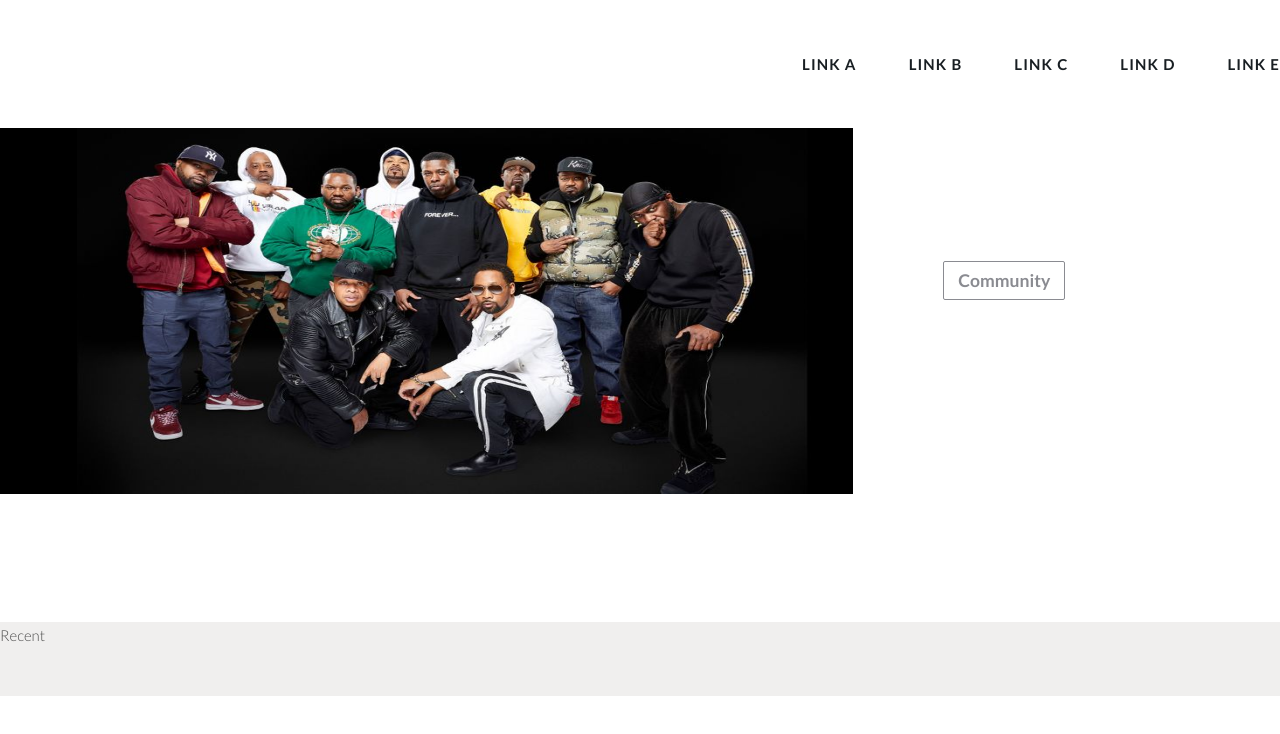
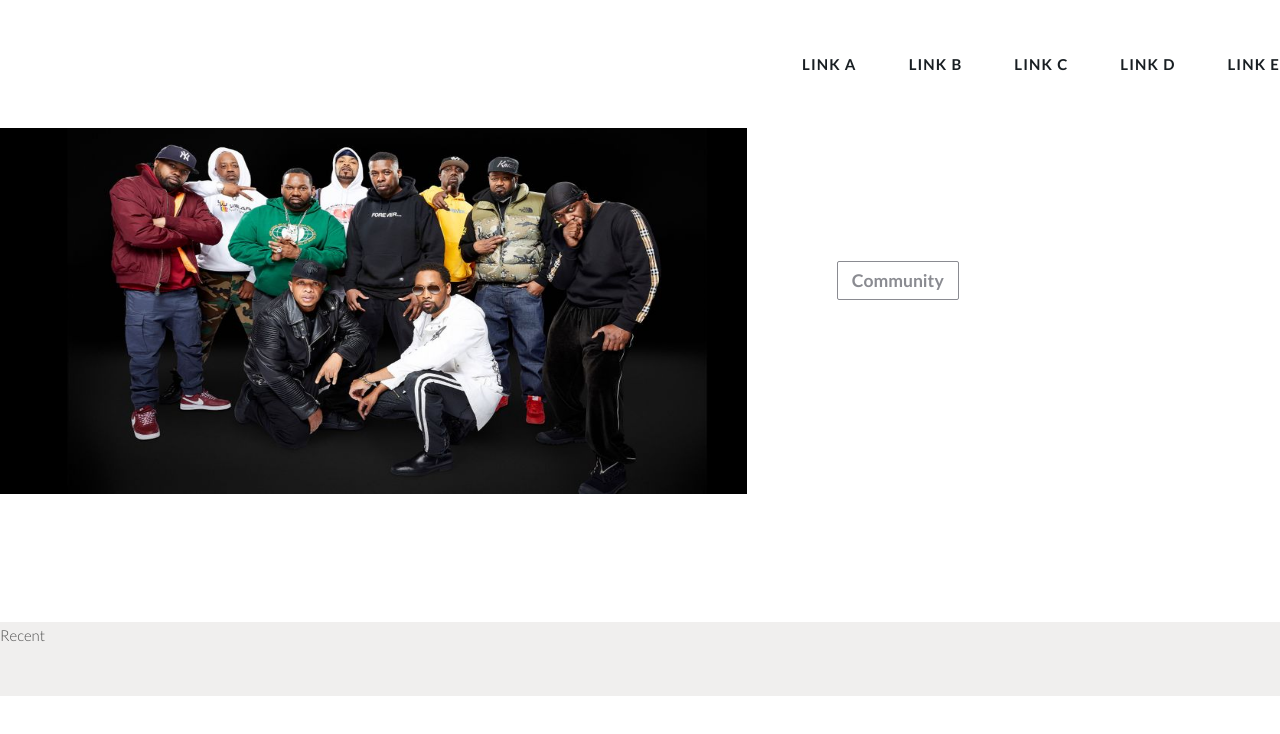
Before and after one commit to robotjeans/gubbins-blog-template, a Next.js app: page / in a window 1280 px wide. Shown: the top 734 px of the page. Built offline with nearby package versions, Linux system fonts and the light colour scheme.

Commit message:
offset flex

```diff
--- a/src/components/home/HomeHero/HomeHero.tsx
+++ b/src/components/home/HomeHero/HomeHero.tsx
@@ -1,14 +1,17 @@
 import CategoryLink from "@/components/common/CategoryLink";
 import Image from "next/image";
+import Link from "next/link";
 import styled from "styled-components";
 
 const HomeHero: React.FC = () => {
   return (
     <SC.HomeHero>
       <SC.Container>
-        <SC.ImageWrap>
-          <Image src="/p077kvlc.jpg" alt="Featured Image" layout="fill" />
-        </SC.ImageWrap>
+        <Link href="/">
+          <SC.ImageWrap>
+            <Image src="/p077kvlc.jpg" alt="Featured Image" layout="fill" />
+          </SC.ImageWrap>
+        </Link>
         <SC.ContentWrap>
           <h3>
             <CategoryLink href="/" title="Community" />
@@ -32,7 +35,8 @@ const SC = {
   `,
   Container: styled("div")`
     display: flex;
-    justify-content: center;
+    flex-wrap: nowrap;
+    justify-content: space-between;
     align-items: center;
   `,
   ImageWrap: styled("div")`
@@ -43,8 +47,8 @@ const SC = {
     align-self: stretch;
 
     ${({ theme }) => theme.mediaQueries.md} {
-      max-width: 66.6667%;
-      flex: 0 0 66.6667%;
+      width: 58.33333333%;
+      flex: 0 0 58.33333333%;
     }
   `,
   ContentWrap: styled("div")`
@@ -55,8 +59,8 @@ const SC = {
     box-sizing: border-box;
 
     ${({ theme }) => theme.mediaQueries.md} {
-      max-width: 33.3333%;
-      flex: 0 0 33.3333%;
+      max-width: 41.66666667%;
+      flex: 0 0 41.66666667%;
       padding: 120px 100px 180px 90px;
     }
   `,
```
